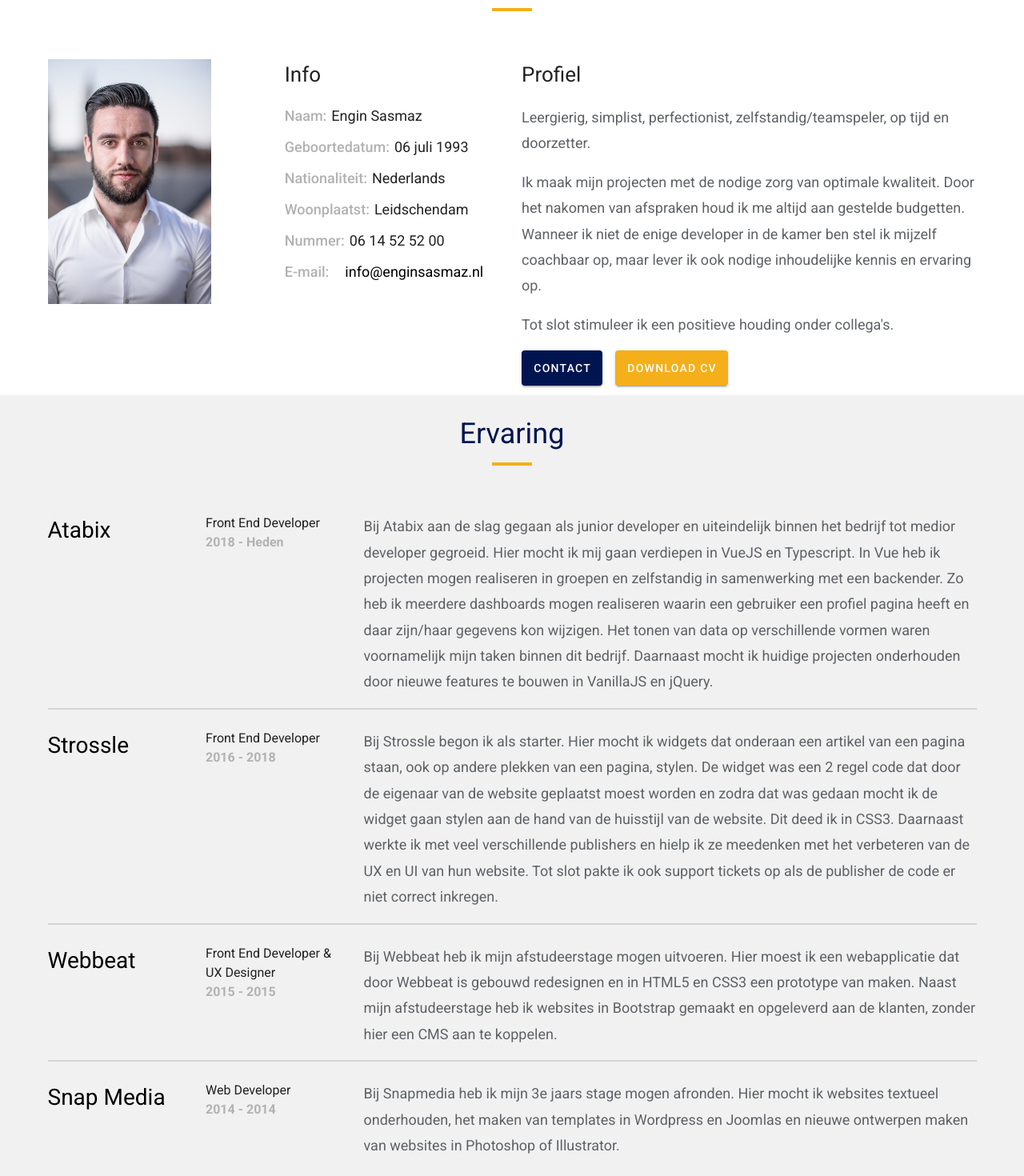
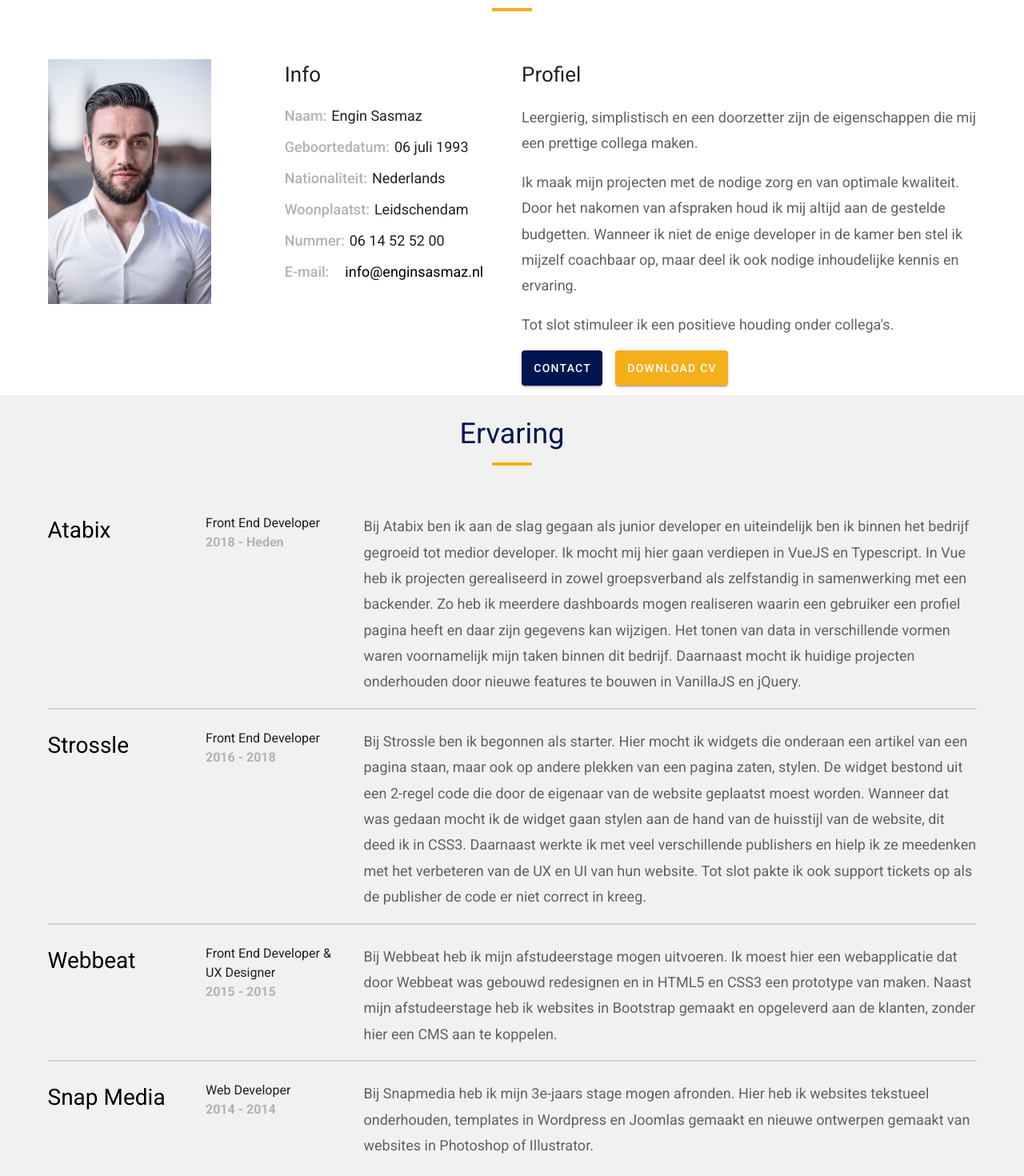
Before and after one commit to Enginovic/portfolio, a Vue app: page / in a window 1280 px wide. Shown: the part 400-1870 px from the top of the page at 80% size. Built offline with nearby package versions, Linux system fonts and the light colour scheme.

Commit message:
textual changes

```diff
--- a/src/components/About/About.vue
+++ b/src/components/About/About.vue
@@ -23,8 +23,8 @@
         </v-col>
         <v-col sm="12" md="5" lg="6">
           <h2 class="elementSubTitle">Profiel</h2>
-          <p>Leergierig, simplist, perfectionist, zelfstandig/teamspeler, op tijd en doorzetter.</p>
-          <p>Ik maak mijn projecten met de nodige zorg van optimale kwaliteit. Door het nakomen van afspraken houd ik me altijd aan gestelde budgetten. Wanneer ik niet de enige developer in de kamer ben stel ik mijzelf coachbaar op, maar lever ik ook nodige inhoudelijke kennis en ervaring op.</p>
+          <p>Leergierig, simplistisch en een doorzetter zijn de eigenschappen die mij een prettige collega maken.</p>
+          <p>Ik maak mijn projecten met de nodige zorg en van optimale kwaliteit. Door het nakomen van afspraken houd ik mij altijd aan de gestelde budgetten. Wanneer ik niet de enige developer in de kamer ben stel ik mijzelf coachbaar op, maar deel ik ook nodige inhoudelijke kennis en ervaring.</p>
           <p>Tot slot stimuleer ik een positieve houding onder collega's.</p>
           <v-btn large class="mr-4 button button--primary"><a class="white--text" @click="$vuetify.goTo('#contact')">Contact</a></v-btn>
           <v-btn large class="button button--secondary"><a class="white--text" href="/CV_Engin_Sasmaz.jpg" target="_blank">Download CV</a></v-btn>
--- a/src/components/Experience/Experience.js
+++ b/src/components/Experience/Experience.js
@@ -6,28 +6,28 @@ export default {
           companyName: 'Atabix',
           function: 'Front End Developer',
           period: '2018 - Heden',
-          activity: 'Bij Atabix aan de slag gegaan als junior developer en uiteindelijk binnen het bedrijf tot medior developer gegroeid. Hier mocht ik mij gaan verdiepen in VueJS en Typescript. In Vue heb ik projecten mogen realiseren in groepen en zelfstandig in samenwerking met een backender. Zo heb ik meerdere dashboards mogen realiseren waarin een gebruiker een profiel pagina heeft en daar zijn/haar gegevens kon wijzigen. Het tonen van data op verschillende vormen waren voornamelijk mijn taken binnen dit bedrijf. Daarnaast mocht ik huidige projecten onderhouden door nieuwe features te bouwen in VanillaJS en jQuery.',
+          activity: 'Bij Atabix ben ik aan de slag gegaan als junior developer en uiteindelijk ben ik binnen het bedrijf  gegroeid tot medior developer. Ik mocht mij hier gaan verdiepen in VueJS en Typescript. In Vue heb ik projecten gerealiseerd in zowel groepsverband als zelfstandig in samenwerking met een backender. Zo heb ik meerdere dashboards mogen realiseren waarin een gebruiker een profiel pagina heeft en daar zijn gegevens kan wijzigen. Het tonen van data in verschillende vormen waren voornamelijk mijn taken binnen dit bedrijf. Daarnaast mocht ik huidige projecten onderhouden door nieuwe features te bouwen in VanillaJS en jQuery.',
           link: 'https://atabix.com/'
         },
         {
           companyName: 'Strossle',
           function: 'Front End Developer',
           period: '2016 - 2018',
-          activity: 'Bij Strossle begon ik als starter. Hier mocht ik widgets dat onderaan een artikel van een pagina staan, ook op andere plekken van een pagina, stylen. De widget was een 2 regel code dat door de eigenaar van de website geplaatst moest worden en zodra dat was gedaan mocht ik de widget gaan stylen aan de hand van de huisstijl van de website. Dit deed ik in CSS3. Daarnaast werkte ik met veel verschillende publishers en hielp ik ze meedenken met het verbeteren van de UX en UI van hun website. Tot slot pakte ik ook support tickets op als de publisher de code er niet correct inkregen.',
+          activity: 'Bij Strossle ben ik begonnen als starter. Hier mocht ik widgets die onderaan een artikel van een pagina staan, maar ook op andere plekken van een pagina zaten, stylen. De widget bestond uit een 2-regel code die door de eigenaar van de website geplaatst moest worden. Wanneer dat was gedaan mocht ik de widget gaan stylen aan de hand van de huisstijl van de website, dit deed ik in CSS3. Daarnaast werkte ik met veel verschillende publishers en hielp ik ze meedenken met het verbeteren van de UX en UI van hun website. Tot slot pakte ik ook support tickets op als de publisher de code er niet correct in kreeg.',
           link: 'https://strossle.com/'
         },
         {
           companyName: 'Webbeat',
           function: 'Front End Developer & UX Designer',
           period: '2015 - 2015',
-          activity: 'Bij Webbeat heb ik mijn afstudeerstage mogen uitvoeren. Hier moest ik een webapplicatie dat door Webbeat is gebouwd redesignen en in HTML5 en CSS3 een prototype van maken. Naast mijn afstudeerstage heb ik websites in Bootstrap gemaakt en opgeleverd aan de klanten, zonder hier een CMS aan te koppelen.',
+          activity: 'Bij Webbeat heb ik mijn afstudeerstage mogen uitvoeren. Ik moest hier een webapplicatie dat door Webbeat was gebouwd redesignen en in HTML5 en CSS3 een prototype van maken. Naast mijn afstudeerstage heb ik websites in Bootstrap gemaakt en opgeleverd aan de klanten, zonder hier een CMS aan te koppelen.',
           link: 'https://webbeat.nl/'
         },
         {
           companyName: 'Snap Media',
           function: 'Web Developer',
           period: '2014 - 2014',
-          activity: 'Bij Snapmedia heb ik mijn 3e jaars stage mogen afronden. Hier mocht ik websites textueel onderhouden, het maken van templates in Wordpress en Joomlas en nieuwe ontwerpen maken van websites in Photoshop of Illustrator.'
+          activity: 'Bij Snapmedia heb ik mijn 3e-jaars stage mogen afronden. Hier heb ik websites tekstueel onderhouden, templates in Wordpress en Joomlas gemaakt en nieuwe ontwerpen gemaakt van websites in Photoshop of Illustrator.'
         }
       ]
     };
```
